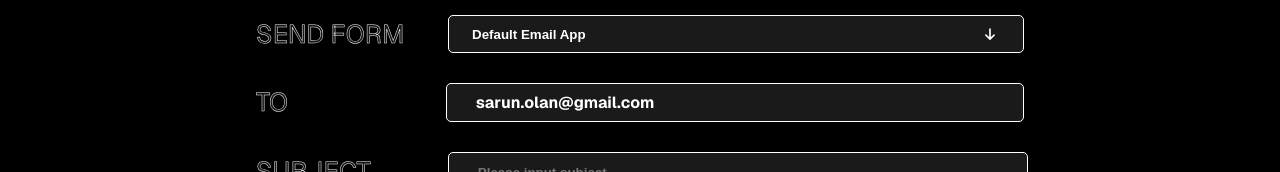
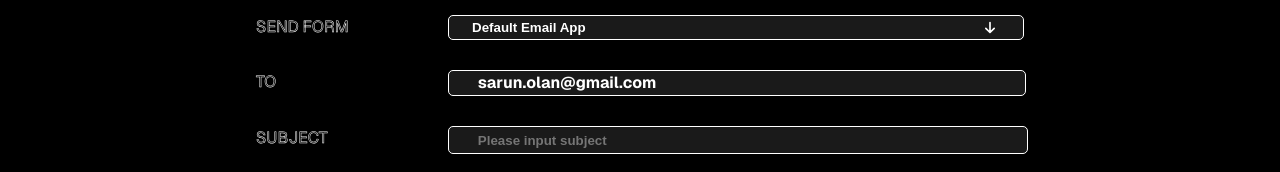
Before and after one commit to sa-run-o/my-resume, a React (Vite) app: page /contact in a window 1280 px wide. Shown: the part 527-699 px from the top of the page. Built offline with nearby package versions, Linux system fonts and the light colour scheme.

Commit message:
feature: tooltip

```diff
--- /dev/null
+++ b/src/components/Body/Tooltip.tsx
@@ -0,0 +1,57 @@
+import { styled } from "styled-components";
+
+interface ITooltip {
+  text: string;
+  position?: "top" | "right" | "bottom" | "left";
+  children: React.ReactNode;
+}
+const Tooltip = ({ text, position, children }: ITooltip) => {
+  return (
+    <TooltipContainer>
+      <TooltipWrapper>
+        {children}
+        <TooltipText position={position}>{text}</TooltipText>
+      </TooltipWrapper>
+    </TooltipContainer>
+  );
+};
+export default Tooltip;
+const TooltipContainer = styled.div`
+  position: relative;
+  display: inline-block;
+  cursor: pointer;
+`;
+
+const TooltipText = styled.div<{ position?: string }>`
+  position: absolute;
+  background-color: #272727;
+  color: #fff;
+  padding: 6px 10px;
+  border-radius: 10px;
+  white-space: nowrap;
+  font-size: 14px;
+  opacity: 0;
+  visibility: hidden;
+  transition: opacity 0.3s, visibility 0.3s;
+
+  ${({ position }) => {
+    switch (position) {
+      case "top":
+        return "bottom: 120%; left: 50%; transform: translateX(-50%);";
+      case "right":
+        return "left: 120%; top: 50%; transform: translateY(-50%);";
+      case "bottom":
+        return "top: 120%; left: 50%; transform: translateX(-50%);";
+      case "left":
+        return "right: 120%; top: 50%; transform: translateY(-50%);";
+      default:
+        return "bottom: 120%; left: 50%; transform: translateX(-50%);";
+    }
+  }}
+`;
+const TooltipWrapper = styled.div`
+  &:hover ${TooltipText} {
+    opacity: 1;
+    visibility: visible;
+  }
+`;
--- a/src/pages/Contact.tsx
+++ b/src/pages/Contact.tsx
@@ -3,6 +3,7 @@ import workingVideo from "../assets/video/working.mp4";
 import Footer from "../components/Footer/Footer";
 import Dropdown from "../components/Body/Dropdown";
 import { useState } from "react";
+import Tooltip from "../components/Body/Tooltip";
 const EMAIL_CLIENT_OPTIONS = ["Default Email App", "Gmail", "Outlook"];
 const Contact = () => {
   const email = "sarun.olan@gmail.com";
@@ -54,9 +55,15 @@ const Contact = () => {
           </div>
           <div>
             <div>TO</div>
-            <SMail>
-              <div>sarun.olan@gmail.com</div>
-            </SMail>
+            <Tooltip text={"Click to copy."}>
+              <SMail
+                onClick={() => {
+                  navigator.clipboard.writeText("sarun.olan@gmail.com");
+                }}
+              >
+                <div>sarun.olan@gmail.com</div>
+              </SMail>
+            </Tooltip>
           </div>
           <div>
             <div>SUBJECT</div>
@@ -102,7 +109,7 @@ const SButton = styled.div`
   margin: 30px 0px !important;
   cursor: pointer;
   & > div {
-    font-size: 25px !important;
+    font-size: 1.5rem !important;
     width: fit-content !important;
     margin: 0 !important;
     padding: 0 !important;
@@ -110,6 +117,7 @@ const SButton = styled.div`
 `;
 const SInput = styled.input`
   width: 95%;
+  overflow: hidden;
   height: 100%;
   background: rgba(255, 255, 255, 0.1);
   color: white;
@@ -136,12 +144,14 @@ const STextArea = styled.textarea`
   }
 `;
 const SMail = styled.div`
+  overflow: hidden;
   width: 100%;
   border: 1px solid white;
   border-radius: 5px;
   display: flex;
   align-items: center;
   background: rgba(255, 255, 255, 0.1);
+  cursor: pointer;
   & > div {
     margin-left: 5%;
     font-weight: bold;
@@ -156,8 +166,9 @@ const SMailContainer = styled.div`
     margin-top: 30px;
     & > div {
       &:nth-child(1) {
-        font-size: 2vw;
+        font-size: 1rem;
         width: 20%;
+        min-width: 80px;
         color: #171717;
         -webkit-text-stroke: 0.5px white;
       }
@@ -189,7 +200,8 @@ const SVideoTextContainer = styled.div`
   }
   & > video {
     width: 60%;
-    min-width: 400px;
+    /* min-width: 400px; */
+    min-width: 20%;
     filter: grayscale(100%);
   }
   & > div {
@@ -205,8 +217,22 @@ const SVideoTextContainer = styled.div`
     height: 100%;
     width: 100%;
     mix-blend-mode: darken;
-    font-size: 13rem;
+    font-size: 14vw;
+    line-height: 14vw;
+    /* font-size: 13rem;
     line-height: 13rem;
+    @media (max-width: 1260px) {
+      font-size: 11rem;
+      line-height: 11rem;
+    }
+    @media (max-width: 1000px) {
+      font-size: 9rem;
+      line-height: 9rem;
+    }
+    @media (max-width: 880px) {
+      font-size: 8rem;
+      line-height: 8rem;
+    }
     @media (max-width: 768px) {
       font-size: 7rem;
       line-height: 7rem;
@@ -214,6 +240,6 @@ const SVideoTextContainer = styled.div`
     @media (max-width: 480px) {
       font-size: 5rem;
       line-height: 5rem;
-    }
+    } */
   }
 `;
```
